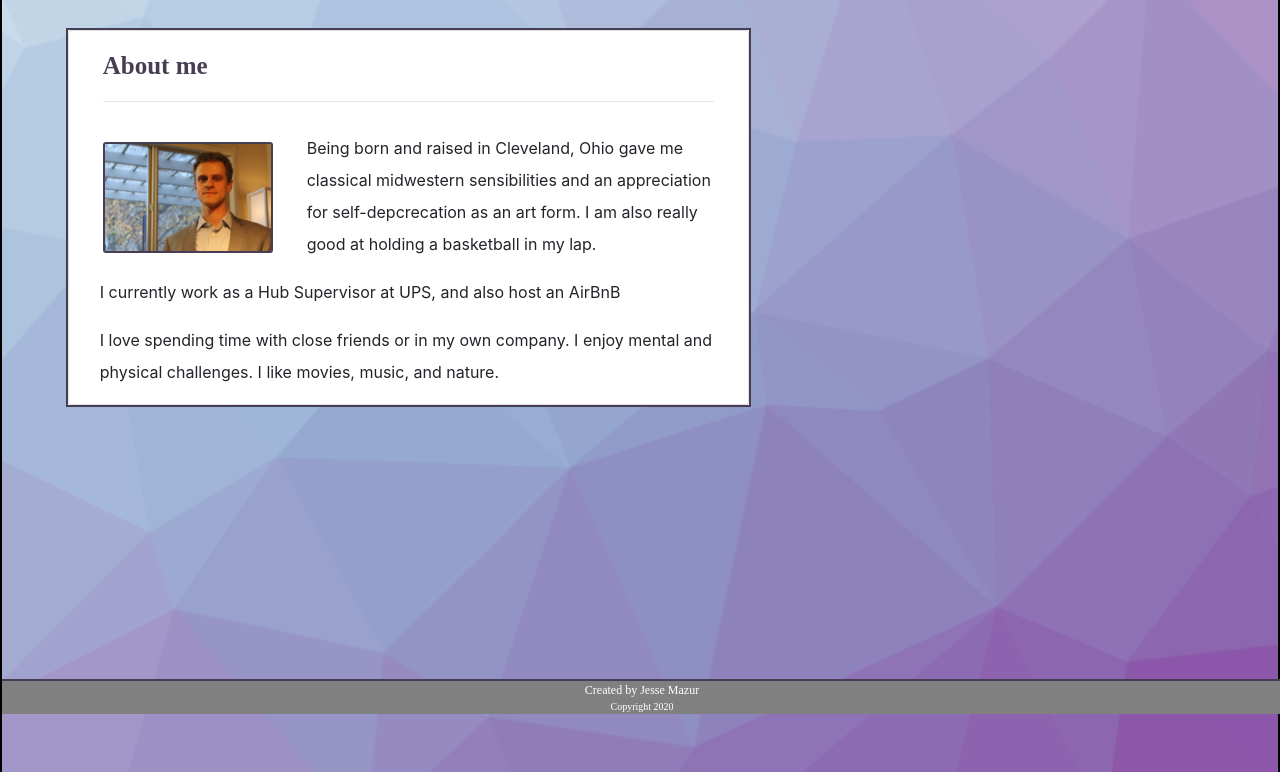
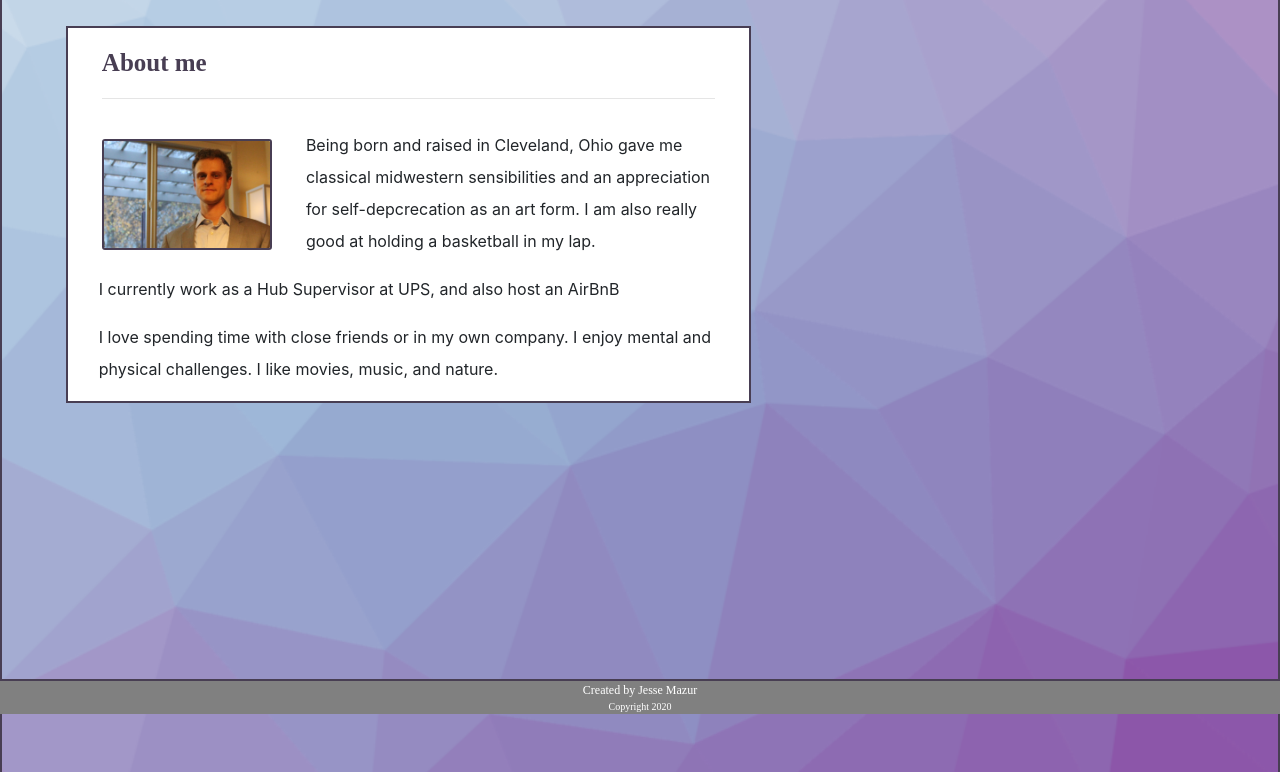
Before and after one commit to JMantis0/homework-02, a plain HTML site: page index.html in a window 1280 px wide. Shown: the part 86-858 px from the top of the page. Drawn offline with nearby package versions, Linux system fonts and the light colour scheme; a web font is replaced by a local one.

Commit message:
Aesthetic touches, added CSS resets

```diff
--- /dev/null
+++ b/Assets/css/reset.css
@@ -0,0 +1,48 @@
+/* http://meyerweb.com/eric/tools/css/reset/
+   v2.0 | 20110126
+   License: none (public domain)
+*/
+
+html, body, div, span, applet, object, iframe,
+h1, h2, h3, h4, h5, h6, p, blockquote, pre,
+a, abbr, acronym, address, big, cite, code,
+del, dfn, em, img, ins, kbd, q, s, samp,
+small, strike, strong, sub, sup, tt, var,
+b, u, i, center,
+dl, dt, dd, ol, ul, li,
+fieldset, form, label, legend,
+table, caption, tbody, tfoot, thead, tr, th, td,
+article, aside, canvas, details, embed,
+figure, figcaption, footer, header, hgroup,
+menu, nav, output, ruby, section, summary,
+time, mark, audio, video {
+	margin: 0;
+	padding: 0;
+	border: 0;
+	font-size: 100%;
+	font: inherit;
+	vertical-align: baseline;
+}
+/* HTML5 display-role reset for older browsers */
+article, aside, details, figcaption, figure,
+footer, header, hgroup, menu, nav, section {
+	display: block;
+}
+body {
+	line-height: 1;
+}
+ol, ul {
+	list-style: none;
+}
+blockquote, q {
+	quotes: none;
+}
+blockquote:before, blockquote:after,
+q:before, q:after {
+	content: '';
+	content: none;
+}
+table {
+	border-collapse: collapse;
+	border-spacing: 0;
+}
--- a/Assets/css/style.css
+++ b/Assets/css/style.css
@@ -1,5 +1,6 @@
 body {
-	border: 2px solid black;
+	border: 2px solid rgb(72, 62, 83);
+	border-style: solid;
 	background-image: url("../Images/Background/purple-shapes.png");
 	background-size: cover;
 	background-position: center;
@@ -14,7 +15,7 @@ body {
 }
 
 #header-row {
-	border: solid 2px  rgb(72, 62, 83);
+	border-bottom: solid 2px  rgb(72, 62, 83);
 	border-style: ridge;
 }
 
@@ -59,6 +60,9 @@ h1 {
 	margin-top: 30px;
 	background-color: white;
 	border: solid 2px  rgb(72, 62, 83);
+}
+
+#main-card {
 	display: inline-block;
 }
 
@@ -104,12 +108,12 @@ h1 {
 	width: 95%;
 }
 
-.portfolio .card {
+.portfolio .card, .index .card {
 	border: none;
 }
 
-.portfolio .col-md:last-child {
-	margin-bottom: 3%;
+.portfolio .col-md {
+	margin-bottom: 2%;
 }
 
 form {
@@ -151,6 +155,7 @@ form {
 	width: 100%;
 	position: fixed;
 	bottom: 0;
+	left: 0;
 }
 
 .bigger {
--- a/index.html
+++ b/index.html
@@ -6,6 +6,8 @@
 		<meta charset="UTF-8">
 		<meta name="viewport" content="width=device-width, initial-scale=1, shrink-to-fit=no">
 		<link href="https://fonts.googleapis.com/css2?family=Volkhov&display=swap" rel="stylesheet">
+		<!--Link to CSS Reset-->
+		<link rel="stylesheet" href="Assets/css/reset.css" type="text/css">
 		<!--Link to Bootstrap Framework-->
 		<link rel="stylesheet" href="https://stackpath.bootstrapcdn.com/bootstrap/4.1.3/css/bootstrap.min.css" integrity="sha384-MCw98/SFnGE8fJT3GXwEOngsV7Zt27NXFoaoApmYm81iuXoPkFOJwJ8ERdknLPMO" crossorigin="anonymous">
 		<!--Link to local CSS-->
@@ -75,7 +77,7 @@
 					<div class="col" id="display-section">
 
 						<!--Bootstrap Card component consists of title, image, and text-->
-					<div class="card" style="display:inline-block;">
+						<div class="card" id="main-card">
 
 							<h2 class="title">About me</h2>
 
```
Also changed, not shown: contact.html (+2 -0 lines), portfolio.html (+2 -0 lines). Lines whose indentation alone changed are shown as unchanged.
